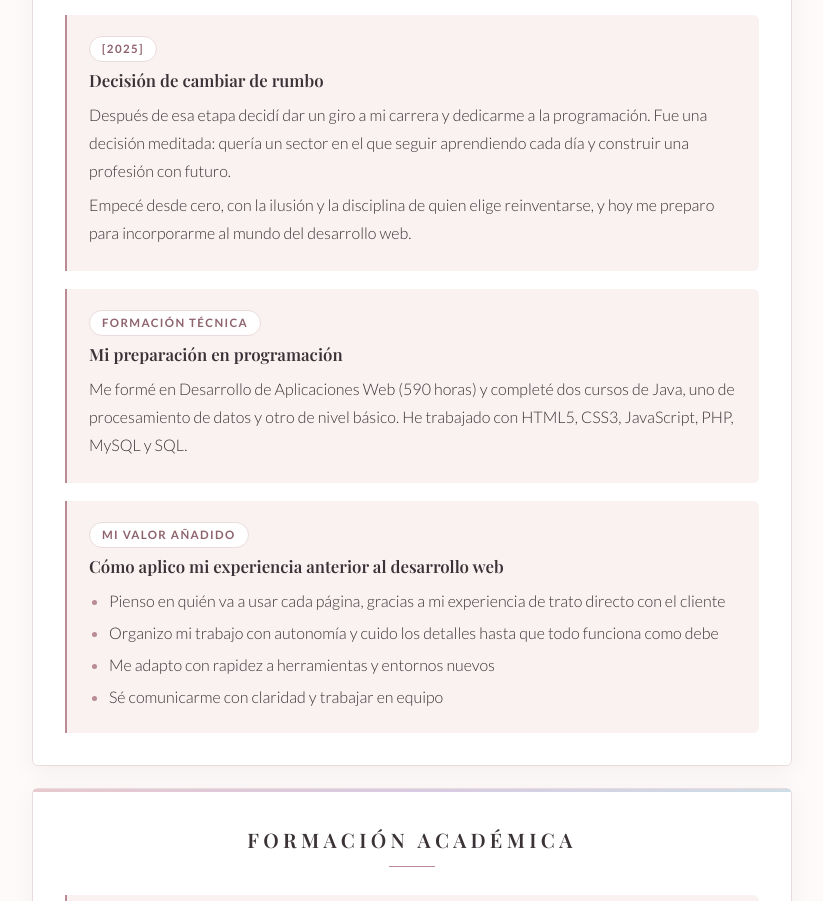
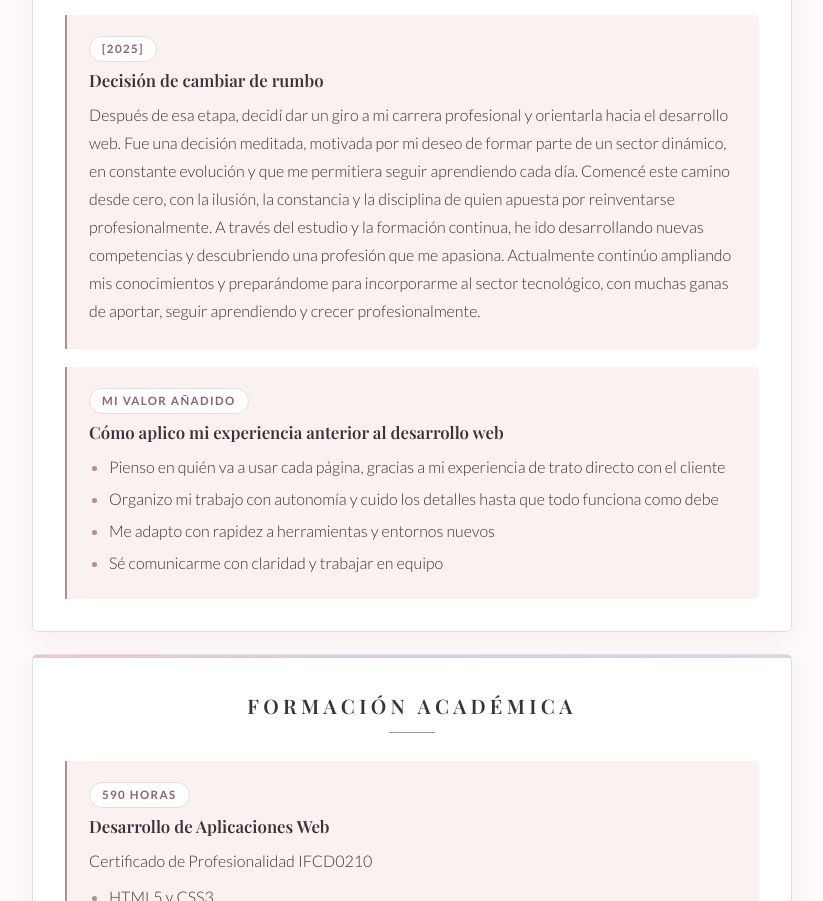
Before and after one commit to daniboasampaio/curriculum, a plain HTML site: page index.html in a window 1280 px wide. Shown: the part 1407-2308 px from the top of the page, without its empty margins (228-1051 px from the left). Drawn offline with nearby package versions, Linux system fonts and the light colour scheme.

Commit message:
Tercera version portofolio

```diff
--- a/index.html
+++ b/index.html
@@ -1,16 +1,21 @@
 <!DOCTYPE html>
 <html lang="es">
+
 <head>
   <meta charset="UTF-8">
   <meta name="viewport" content="width=device-width, initial-scale=1.0">
   <title>Daniela Boaventura Sampaio · Desarrollo web</title>
-  <meta name="description" content="Currículum web de Daniela Boaventura Sampaio: desarrollo web, competencias digitales y atención al cliente.">
+  <meta name="description"
+    content="Currículum web de Daniela Boaventura Sampaio: desarrollo web, competencias digitales y atención al cliente.">
 
   <link rel="preconnect" href="https://fonts.googleapis.com">
   <link rel="preconnect" href="https://fonts.gstatic.com" crossorigin>
-  <link href="https://fonts.googleapis.com/css2?family=Playfair+Display:wght@500;600;700&family=Lato:wght@300;400;700&display=swap" rel="stylesheet">
+  <link
+    href="https://fonts.googleapis.com/css2?family=Playfair+Display:wght@500;600;700&family=Lato:wght@300;400;700&display=swap"
+    rel="stylesheet">
   <link rel="stylesheet" href="css/style.css">
 </head>
+
 <body>
 
   <nav class="menu" aria-label="Navegación principal">
@@ -31,15 +36,19 @@
 
       <h1>Daniela Boaventura Sampaio</h1>
       <p class="rol">Desarrollo Web • Competencias Digitales • Atención al Cliente</p>
-      <p class="lema">Me apasiona seguir aprendiendo, desarrollar nuevas habilidades y afrontar retos profesionales con responsabilidad y entusiasmo.</p>
+      <p class="lema">Me apasiona seguir aprendiendo, desarrollar nuevas habilidades y afrontar retos profesionales con
+        responsabilidad y entusiasmo.</p>
     </header>
 
     <!-- SOBRE MÍ -->
     <section class="tarjeta" id="sobre-mi">
       <h2>Sobre mí</h2>
       <div class="sobre-mi">
-        <p>Soy una persona organizada, responsable y con capacidad de adaptación. Me interesa el aprendizaje continuo y el desarrollo de competencias digitales para mejorar profesionalmente y aportar valor en nuevos proyectos.</p>
-        <p>Mi carrera profesional comenzó en el mundo de la peluquería, trabajando cada día de cara al público. Decidí cambiar de rumbo y dedicarme a la programación, y desde entonces me formo en desarrollo web con el mismo compromiso y atención al detalle que aprendí en mi oficio.</p>
+        <p>Soy una persona organizada, responsable y con capacidad de adaptación. Me interesa el aprendizaje continuo y
+          el desarrollo de competencias digitales para mejorar profesionalmente y aportar valor en nuevos proyectos.</p>
+        <p>Mi carrera profesional comenzó en el mundo de la peluquería, trabajando cada día de cara al público. Decidí
+          cambiar de rumbo y dedicarme a la programación, y desde entonces me formo en desarrollo web con el mismo
+          compromiso y atención al detalle que aprendí en mi oficio.</p>
       </div>
     </section>
 
@@ -50,7 +59,9 @@
       <article class="item">
         <span class="fecha">[2015]</span>
         <h3>Peluquera</h3>
-        <p>Durante años trabajé en el sector de la peluquería, en contacto directo con los clientes y organizando mi propio trabajo. Allí aprendí a escuchar lo que necesita cada persona, a explicarme con claridad y a cuidar los detalles hasta que el resultado es el esperado.</p>
+        <p>Durante años trabajé en el sector de la peluquería, en contacto directo con los clientes y organizando mi
+          propio trabajo. Allí aprendí a escuchar lo que necesita cada persona, a explicarme con claridad y a cuidar los
+          detalles hasta que el resultado es el esperado.</p>
         <ul>
           <li>Atención al cliente y comunicación efectiva</li>
           <li>Gestión operativa y organización de tareas</li>
@@ -63,14 +74,16 @@
       <article class="item">
         <span class="fecha">[2025]</span>
         <h3>Decisión de cambiar de rumbo</h3>
-        <p>Después de esa etapa decidí dar un giro a mi carrera y dedicarme a la programación. Fue una decisión meditada: quería un sector en el que seguir aprendiendo cada día y construir una profesión con futuro.</p>
-        <p>Empecé desde cero, con la ilusión y la disciplina de quien elige reinventarse, y hoy me preparo para incorporarme al mundo del desarrollo web.</p>
-      </article>
+        <p> Después de esa etapa, decidí dar un giro a mi carrera profesional y orientarla hacia el desarrollo web. Fue
+          una decisión meditada, motivada por mi deseo de formar parte de un sector dinámico, en constante evolución y
+          que me permitiera seguir aprendiendo cada día.
 
-      <article class="item">
-        <span class="fecha">Formación técnica</span>
-        <h3>Mi preparación en programación</h3>
-        <p>Me formé en Desarrollo de Aplicaciones Web (590 horas) y completé dos cursos de Java, uno de procesamiento de datos y otro de nivel básico. He trabajado con HTML5, CSS3, JavaScript, PHP, MySQL y SQL.</p>
+          Comencé este camino desde cero, con la ilusión, la constancia y la disciplina de quien apuesta por
+          reinventarse profesionalmente. A través del estudio y la formación continua, he ido desarrollando nuevas
+          competencias y descubriendo una profesión que me apasiona.
+
+          Actualmente continúo ampliando mis conocimientos y preparándome para incorporarme al sector tecnológico, con
+          muchas ganas de aportar, seguir aprendiendo y crecer profesionalmente.</p>
       </article>
 
       <article class="item">
@@ -184,7 +197,8 @@
         <p>¿Buscas a alguien para tu equipo de desarrollo web? ¡Hablemos!</p>
         <div class="botones">
           <a class="btn" href="https://github.com/daniboasampaio" target="_blank" rel="noopener">GitHub</a>
-          <a class="btn" href="https://www.linkedin.com/in/daniela-sampaio-822a07399/" target="_blank" rel="noopener">LinkedIn</a>
+          <a class="btn" href="https://www.linkedin.com/in/daniela-sampaio-822a07399/" target="_blank"
+            rel="noopener">LinkedIn</a>
           <a class="btn" href="mailto:daniboasampaio@gmail.com">Email</a>
         </div>
         <p class="datos"><a href="tel:+34638442538">638 442 538</a> · daniboasampaio@gmail.com · Barcelona</p>
@@ -198,4 +212,5 @@
   </footer>
 
 </body>
+
 </html>s
```
